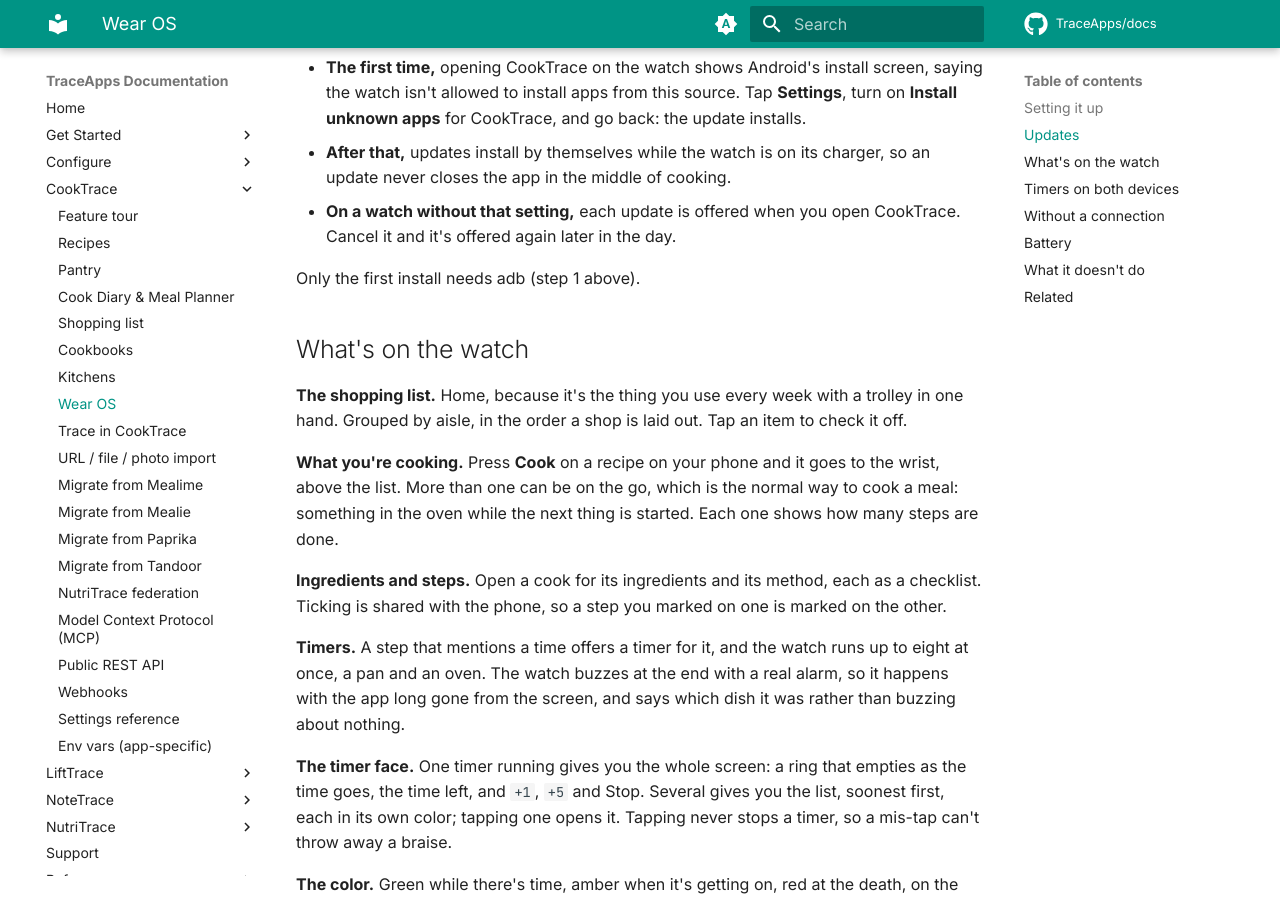
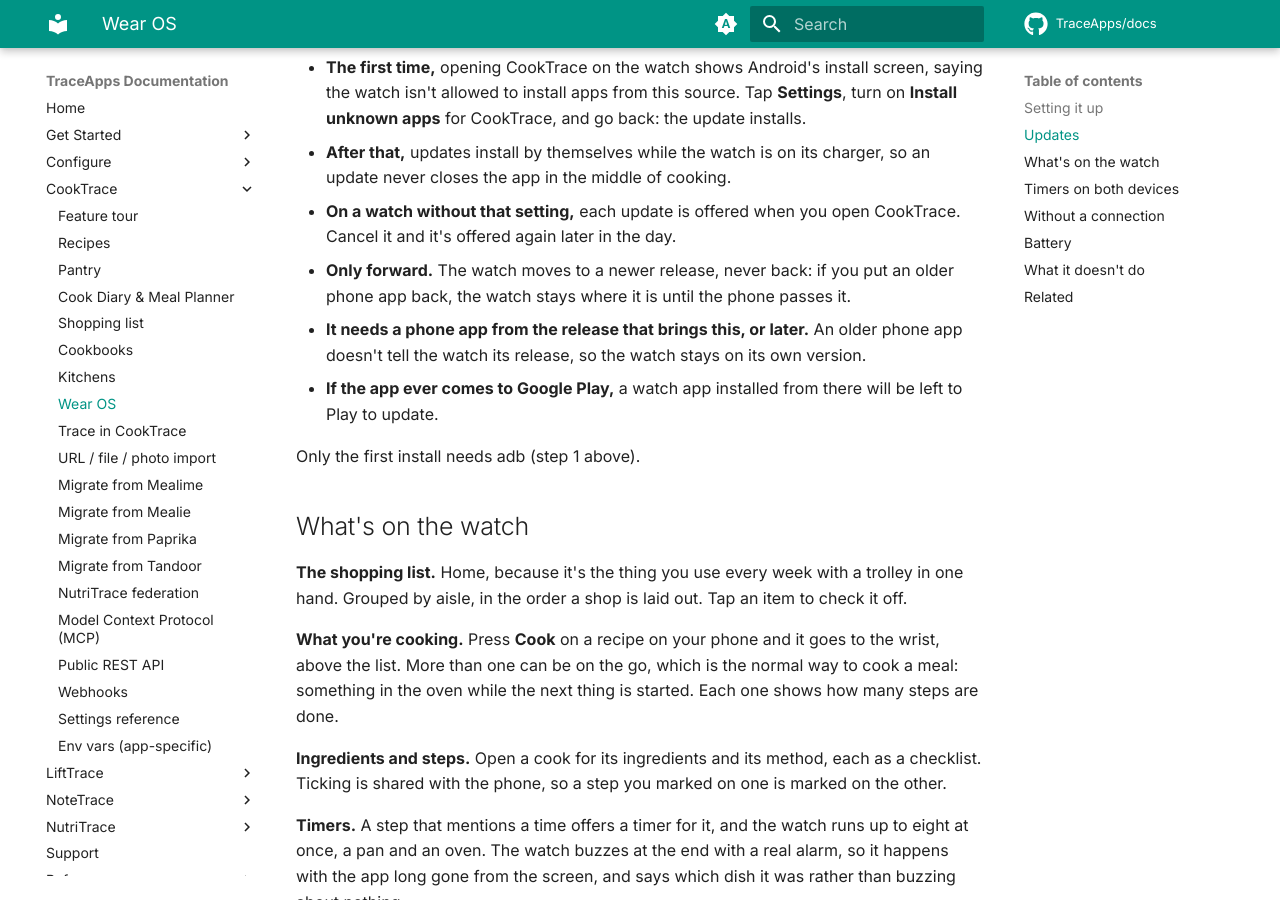
Before and after one commit to TraceApps/docs, an MkDocs documentation site: the page built from docs/cooktrace/wear.md, in a window 1280 px wide and 900 px high, scrolled down 982 px. Built offline with MkDocs 1.6.1 and Material for MkDocs 9.7.7, drawn with Linux system fonts in a browser that asks for light colours; comment, search, counter and statistics services are not loaded.

Commit message:
Wear OS updates: only forward, which phone app tells the watch, and a possible future Play version

```diff
--- a/docs/cooktrace/wear.md
+++ b/docs/cooktrace/wear.md
@@ -23,6 +23,9 @@ Installed from the Releases page, the watch app keeps itself on the same release
 - **The first time,** opening CookTrace on the watch shows Android's install screen, saying the watch isn't allowed to install apps from this source. Tap **Settings**, turn on **Install unknown apps** for CookTrace, and go back: the update installs.
 - **After that,** updates install by themselves while the watch is on its charger, so an update never closes the app in the middle of cooking.
 - **On a watch without that setting,** each update is offered when you open CookTrace. Cancel it and it's offered again later in the day.
+- **Only forward.** The watch moves to a newer release, never back: if you put an older phone app back, the watch stays where it is until the phone passes it.
+- **It needs a phone app from the release that brings this, or later.** An older phone app doesn't tell the watch its release, so the watch stays on its own version.
+- **If the app ever comes to Google Play,** a watch app installed from there will be left to Play to update.
 
 Only the first install needs adb (step 1 above).
 
```
Also changed, not shown: docs/lifttrace/wear.md (+3 -0 lines), docs/notetrace/wear.md (+3 -0 lines).
